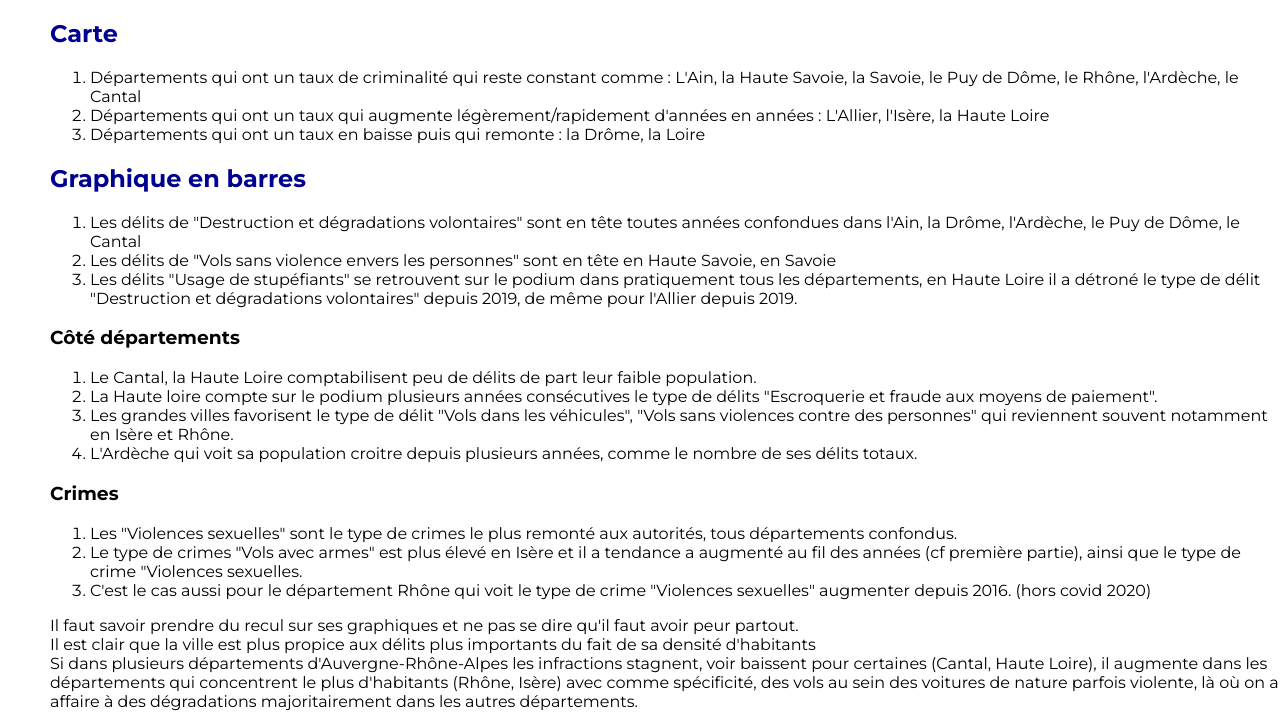
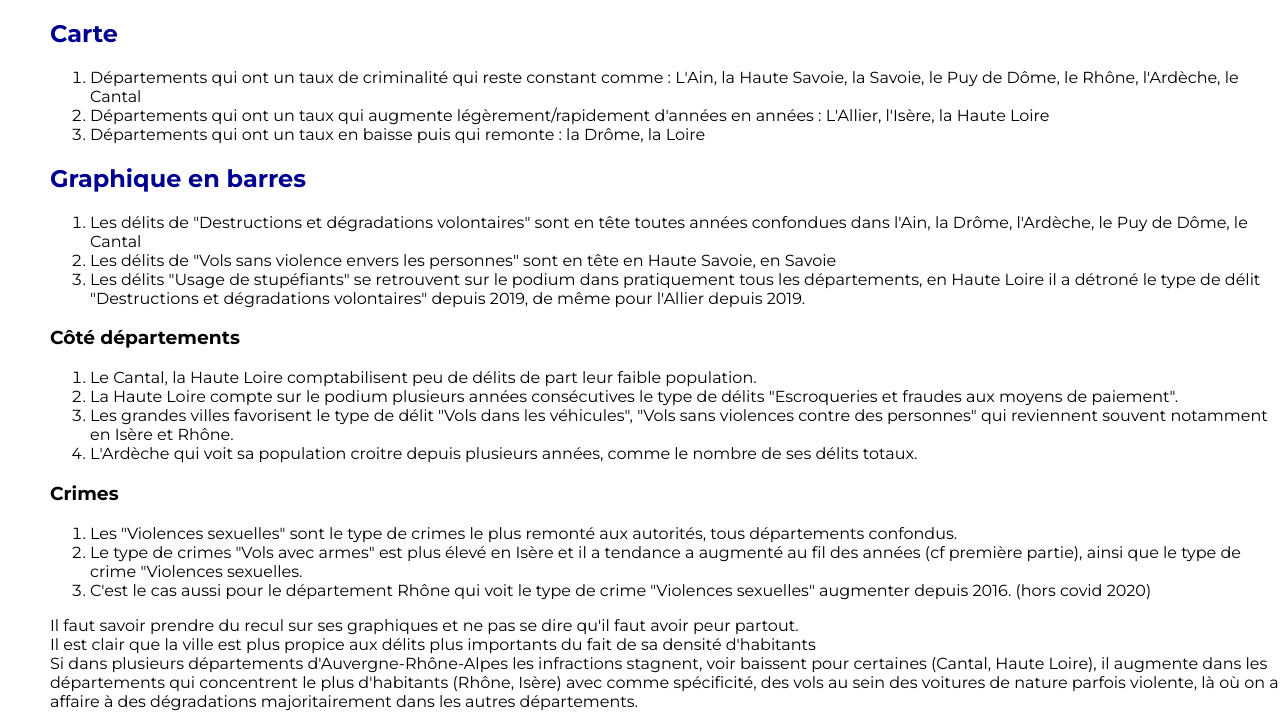
Before and after one commit to Flotauv/DataVisualization-Project, a plain HTML site: page page4/page4.html in a window 1280 px wide. Shown: the part 201-928 px from the top of the page. Drawn offline with nearby package versions, Linux system fonts and the light colour scheme.

Commit message:
update results 5

```diff
--- a/page4/page4.html
+++ b/page4/page4.html
@@ -55,9 +55,9 @@
         <h2 id="sous-titre-2">Graphique en barres</h2>
         <p>
             <ol>
-                <li>Les délits de "Destruction et dégradations volontaires" sont en tête toutes années confondues dans l'Ain, la Drôme, l'Ardèche, le Puy de Dôme, le Cantal  </li>
+                <li>Les délits de "Destructions et dégradations volontaires" sont en tête toutes années confondues dans l'Ain, la Drôme, l'Ardèche, le Puy de Dôme, le Cantal  </li>
                 <li>Les délits de "Vols sans violence envers les personnes" sont en tête en Haute Savoie, en Savoie </li>
-                <li>Les délits "Usage de stupéfiants" se retrouvent sur le podium dans pratiquement tous les départements, en Haute Loire il a détroné le type de délit "Destruction et dégradations volontaires" depuis 2019, de même pour l'Allier depuis 2019. </li>
+                <li>Les délits "Usage de stupéfiants" se retrouvent sur le podium dans pratiquement tous les départements, en Haute Loire il a détroné le type de délit "Destructions et dégradations volontaires" depuis 2019, de même pour l'Allier depuis 2019. </li>
 
 
             </ol>
@@ -65,7 +65,7 @@
             <p>
                 <ol>
                     <li>Le Cantal, la Haute Loire comptabilisent peu de délits de part leur faible population.</li>
-                    <li>La Haute loire compte sur le podium plusieurs années consécutives le type de délits "Escroquerie et fraude aux moyens de paiement".</li>
+                    <li>La Haute Loire compte sur le podium plusieurs années consécutives le type de délits "Escroqueries et fraudes aux moyens de paiement".</li>
                     <li>Les grandes villes favorisent le type de délit "Vols dans les véhicules", "Vols sans violences contre des personnes" qui reviennent souvent notamment en Isère et Rhône.</li>
                     <li>L'Ardèche qui voit sa population croitre depuis plusieurs années, comme le nombre de ses délits totaux.</li>
                 </ol>
```
